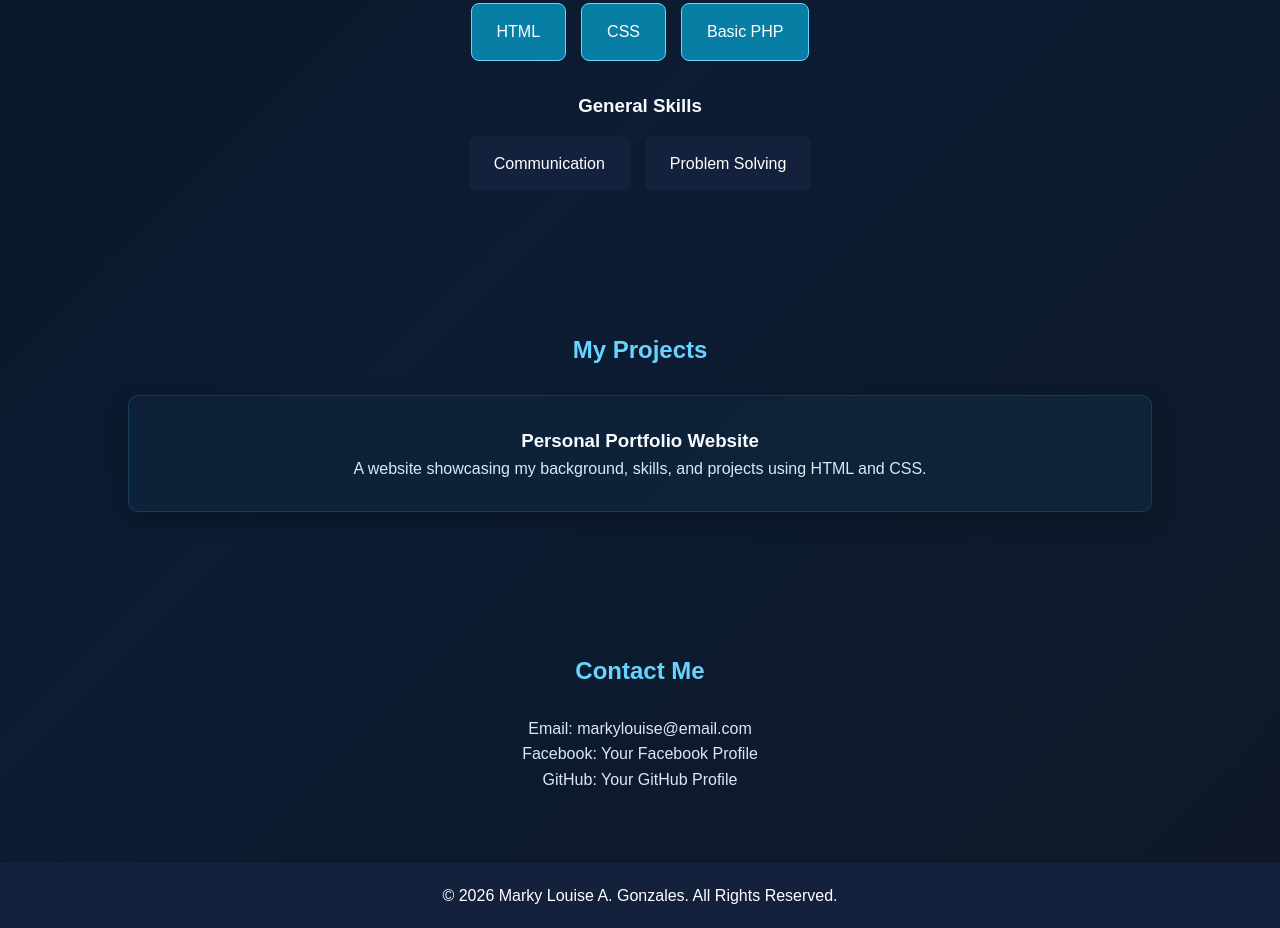
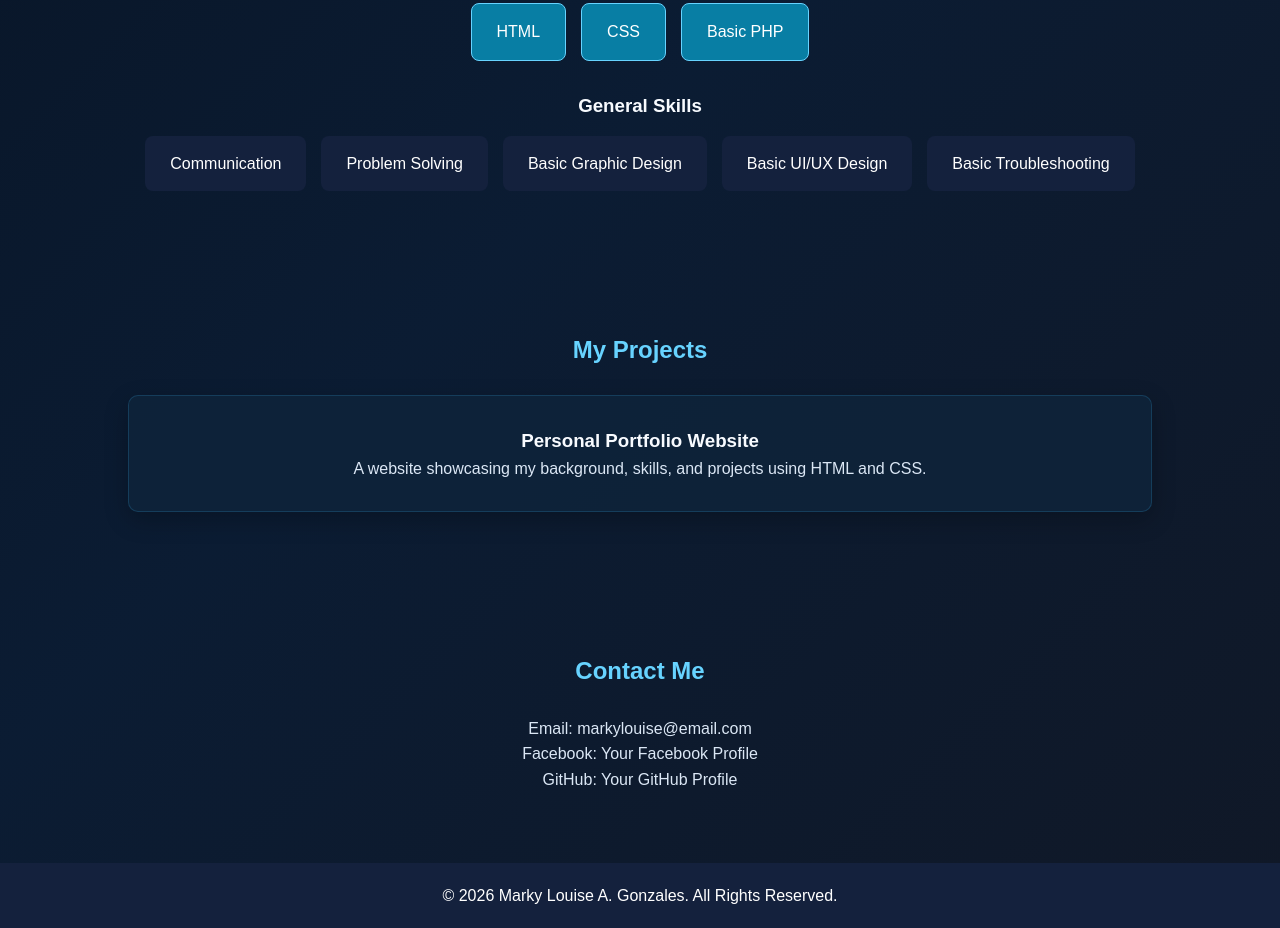
Before and after one commit to markylouiseg-ai/Gonzales-Project-1, a plain HTML site: page index.html in a window 1280 px wide. Shown: the part 1013-1941 px from the top of the page. Drawn offline with Linux system fonts and the light colour scheme.

Commit message:
Update skills

```diff
--- a/index.html
+++ b/index.html
@@ -59,7 +59,9 @@
             <div class="skills-container">
                 <div class="skill">Communication</div>
                 <div class="skill">Problem Solving</div>
-            </div>
+                <div class="skill">Basic Graphic Design</div>
+                <div class="skill">Basic UI/UX Design</div>
+                <div class="skill">Basic Troubleshooting</div>
         </div>
     </section>
 
```
